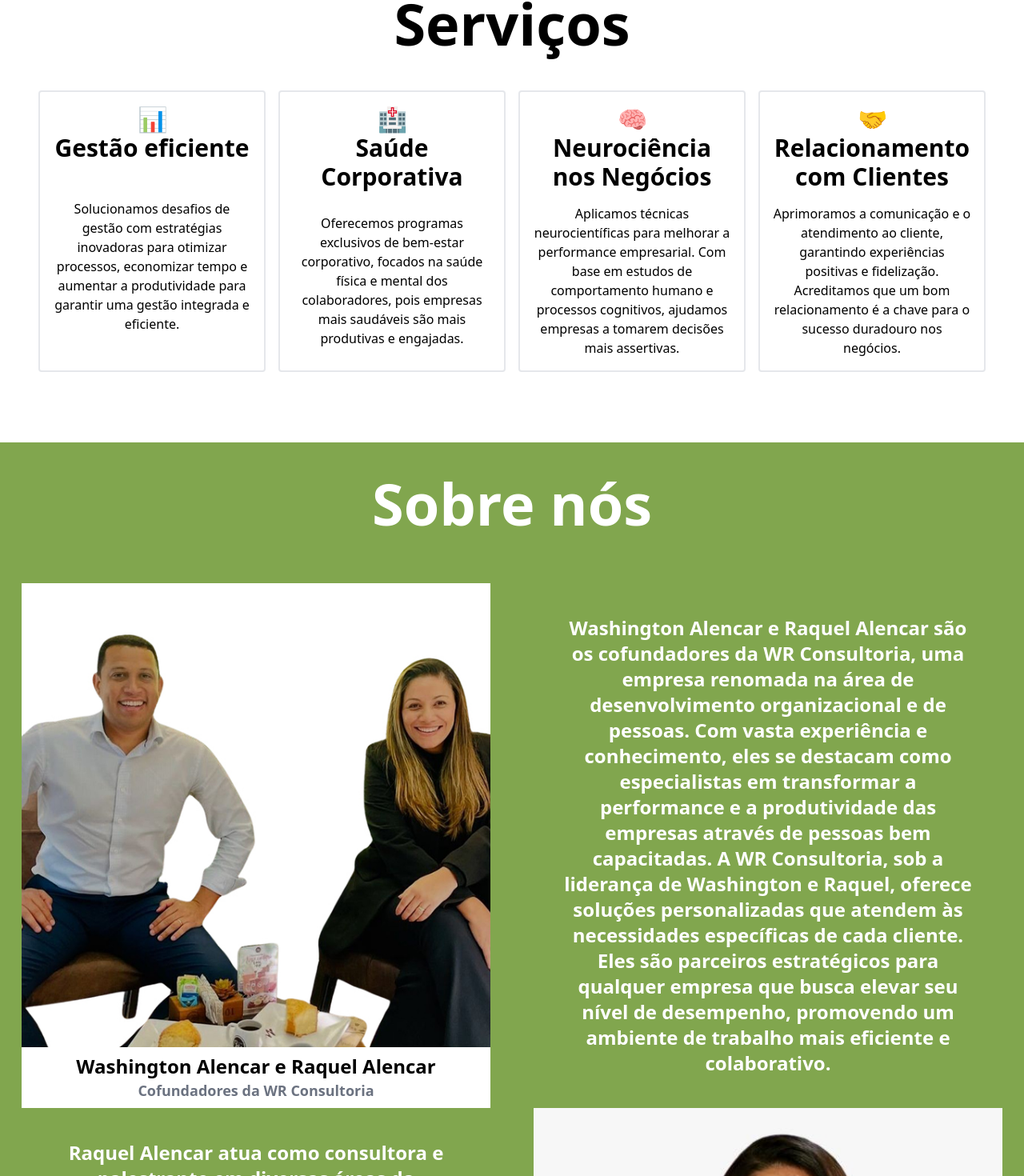
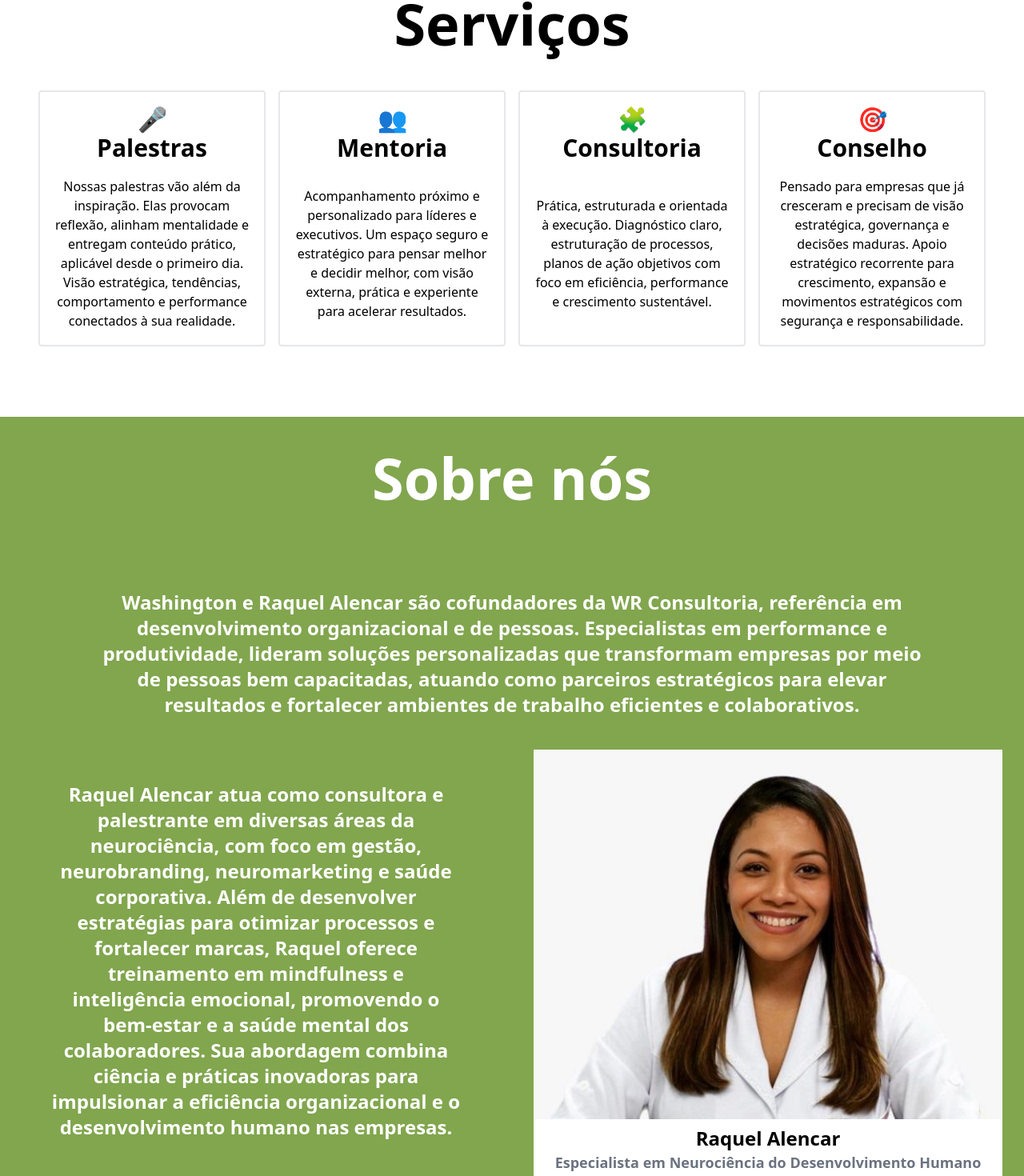
Before and after one commit to RuanEmanuell/wr-consultoria, a Next.js app: page / in a window 1280 px wide. Shown: the part 1031-2501 px from the top of the page at 80% size. Built offline with nearby package versions, Linux system fonts and the light colour scheme.

Commit message:
feat: changing some minor things requested by client

```diff
--- a/app/page.tsx
+++ b/app/page.tsx
@@ -87,7 +87,7 @@
                     width={10000}
                     height={10000}
                   />
-                  <h2 className="text-center text-white text-2xl lg:text-xl xl:text-2xl 2xl:text-3xl font-bold py-2 mx-10">Somos uma empresa dedicada a trazer inovação e eficiência para o seu negócio. Nossa missão é ajudar empresas a alcançarem o máximo de produtividade, bem-estar e desempenho com soluções personalizadas e focadas nos resultados. Melhore os resultados da sua empresa agora, de onde você estiver. </h2>
+                  <h2 className="text-center text-white text-2xl lg:text-xl xl:text-2xl 2xl:text-3xl font-bold py-2 mx-10">Somos uma empresa que acredita que bons resultados começam com pessoas bem direcionadas e processos inteligentes. Ajudamos empresas a trabalhar melhor, com mais produtividade, bem-estar e eficiência, por meio de soluções personalizadas e focadas no que realmente importa: resultado.</h2>
                   <a className="bg-white rounded-full w-3/4 md:w-96 h-32 mx-auto mt-4 bg-[#81a64e] flex justify-center items-center cursor-pointer text-2xl xl:text-3xl text-[#81a64e] font-bold text-center  hover:bg-gray-600 hover:text-white transition-all" href="https://wa.me/551533185825?text=Quero%20saber%20mais%20sobre%20como%20a%20WR%20Consultoria%20pode%20me%20ajudar!" target="_blank">
                     <h4 className="mx-auto px-5">Agende já sua reunião e conheça a WR</h4>
                   </a>
@@ -95,7 +95,7 @@
                 <Image
                   src="/smartphone.png"
                   className="w-128 md:w-144 mx-auto"
-                  alt="Logo"
+                  alt="Foto de um mão segurando um celular"
                   width={10000}
                   height={10000}
                 />
@@ -106,53 +106,33 @@
             <h1 className="text-center text-5xl md:text-7xl font-bold py-10">Serviços</h1>
             <div className="grid grid-cols-2 xl:grid-cols-4 pb-20 mx-2 md:mx-10 2xl:mx-auto max-w-9xl mx-auto">
               <section className="border-2 rounded min-h-80 p-4 m-2 flex flex-col align-center">
-                <h4 className="font-semibold text-xl lg:text-3xl text-center">📊</h4>
-                <h4 className="font-semibold text-xl lg:text-3xl text-center mb-4">Gestão eficiente</h4>
-                <p className="my-auto text-center">Solucionamos desafios de gestão com estratégias inovadoras para otimizar processos, economizar tempo e aumentar a produtividade para garantir uma gestão integrada e eficiente.</p>
+                <h4 className="font-semibold text-xl lg:text-3xl text-center">🎤</h4>
+                <h4 className="font-semibold text-xl lg:text-3xl text-center mb-4">Palestras</h4>
+                <p className="my-auto text-center">Nossas palestras vão além da inspiração. Elas provocam reflexão, alinham mentalidade e entregam conteúdo prático, aplicável desde o primeiro dia. Visão estratégica, tendências, comportamento e performance conectados à sua realidade.</p>
               </section>
               <section className="border-2 rounded min-h-80 p-4 m-2 flex flex-col align-center">
-                <h4 className="font-semibold text-xl lg:text-3xl text-center">🏥</h4>
-                <h4 className="font-semibold text-xl lg:text-3xl text-center mb-4">Saúde Corporativa</h4>
-                <p className="my-auto text-center">Oferecemos programas exclusivos de bem-estar corporativo, focados na saúde física e mental dos colaboradores, pois empresas mais saudáveis são mais produtivas e engajadas.</p>
+                <h4 className="font-semibold text-xl lg:text-3xl text-center">👥</h4>
+                <h4 className="font-semibold text-xl lg:text-3xl text-center mb-4">Mentoria</h4>
+                <p className="my-auto text-center">Acompanhamento próximo e personalizado para líderes e executivos. Um espaço seguro e estratégico para pensar melhor e decidir melhor, com visão externa, prática e experiente para acelerar resultados.</p>
               </section>
               <section className="border-2 rounded min-h-80 p-4 m-2 flex flex-col align-center">
-                <h4 className="font-semibold text-xl lg:text-3xl text-center">🧠</h4>
-                <h4 className="font-semibold text-xl lg:text-3xl text-center mb-4">Neurociência nos Negócios</h4>
-                <p className="my-auto text-center">Aplicamos técnicas neurocientíficas para melhorar a performance empresarial. Com base em estudos de comportamento humano e processos cognitivos, ajudamos empresas a tomarem decisões mais assertivas.</p>
+                <h4 className="font-semibold text-xl lg:text-3xl text-center">🧩</h4>
+                <h4 className="font-semibold text-xl lg:text-3xl text-center mb-4">Consultoria</h4>
+                <p className="my-auto text-center">Prática, estruturada e orientada à execução. Diagnóstico claro, estruturação de processos, planos de ação objetivos com foco em eficiência, performance e crescimento sustentável.</p>
               </section>
               <section className="border-2 rounded min-h-80 p-4 m-2 flex flex-col align-center">
-                <h4 className="font-semibold text-xl lg:text-3xl text-center">🤝</h4>
-                <h4 className="font-semibold text-xl lg:text-3xl text-center mb-4">Relacionamento com Clientes</h4>
-                <p className="my-auto text-center">Aprimoramos a comunicação e o atendimento ao cliente, garantindo experiências positivas e fidelização. Acreditamos que um bom relacionamento é a chave para o sucesso duradouro nos negócios.</p>
+                <h4 className="font-semibold text-xl lg:text-3xl text-center">🎯</h4>
+                <h4 className="font-semibold text-xl lg:text-3xl text-center mb-4">Conselho</h4>
+                <p className="my-auto text-center">Pensado para empresas que já cresceram e precisam de visão estratégica, governança e decisões maduras. Apoio estratégico recorrente para crescimento, expansão e movimentos estratégicos com segurança e responsabilidade.</p>
               </section>
             </div>
           </div>
           <div className="h-fit w-full bg-[#81a64e] pb-4 xl:pb-10" id="screen-2">
             <div className="max-w-7xl mx-auto">
               <h1 className="text-center text-white text-5xl md:text-7xl font-bold py-10 mb-6">Sobre nós</h1>
-              <div className="flex flex-col lg:grid lg:grid-cols-2 mb-6 lg:mb-0">
-                <div className="flex flex-col">
-                  <div className="flex flex-col rounded w-4/5 h-72 sm:w-96 md:h-full lg:w-11/12 my-auto mx-auto relative">
-                    <Image
-                      src="/washington_e_raquel.jpeg"
-                      className="w-full h-full mx-auto object-cover"
-                      alt="Logo"
-                      width={10000}
-                      height={10000}
-                    />
-                    <section className="flex flex-col bg-white w-full xl:w-full mx-auto pb-2">
-                      <figcaption className="text-center font-semibold text-2xl mt-2">
-                        Washington Alencar e Raquel Alencar
-                      </figcaption>
-                      <figcaption className="text-center text-gray-500 font-semibold text-lg mx-2">
-                        Cofundadores da WR Consultoria
-                      </figcaption>
-                    </section>
-                  </div>
-                </div>
+              <div className="flex flex-col mb-6 lg:mb-0">
                 <div className="mx-auto">
-                  <h2 className="text-center text-white text-xl xl:text-2xl font-bold py-5 lg:py-10 mx-10 lg:mx-auto lg:w-4/5 mt-24 md:mt-0">Washington Alencar e Raquel Alencar são os cofundadores da WR Consultoria, uma empresa renomada na área de desenvolvimento organizacional e de pessoas. Com vasta experiência e conhecimento, eles se destacam como especialistas em transformar a performance e a produtividade das empresas através de pessoas bem capacitadas.
-                    A WR Consultoria, sob a liderança de Washington e Raquel, oferece soluções personalizadas que atendem às necessidades específicas de cada cliente. Eles são parceiros estratégicos para qualquer empresa que busca elevar seu nível de desempenho, promovendo um ambiente de trabalho mais eficiente e colaborativo.</h2>
+                  <h2 className="text-center text-white text-xl xl:text-2xl font-bold py-5 lg:py-10 mx-10 lg:mx-auto lg:w-4/5">Washington e Raquel Alencar são cofundadores da WR Consultoria, referência em desenvolvimento organizacional e de pessoas. Especialistas em performance e produtividade, lideram soluções personalizadas que transformam empresas por meio de pessoas bem capacitadas, atuando como parceiros estratégicos para elevar resultados e fortalecer ambientes de trabalho eficientes e colaborativos.</h2>
                 </div>
               </div>
               <div className="flex flex-col-reverse lg:grid lg:grid-cols-2 mb-6 lg:mb-0">
@@ -164,7 +144,7 @@
                     <Image
                       src="/raquel.jpeg"
                       className="w-full h-full mx-auto object-cover"
-                      alt="Logo"
+                      alt="Foto da Raquel Alencar"
                       width={10000}
                       height={10000}
                     />
@@ -181,7 +161,7 @@
                     <Image
                       src="/washington.jpeg"
                       className="w-full h-full mx-auto object-cover"
-                      alt="Logo"
+                      alt="Foto do Washington Alencar"
                       width={10000}
                       height={10000}
                     />
@@ -196,7 +176,7 @@
                   </div>
                 </div>
                 <div className="mx-auto">
-                  <h2 className="text-center text-white text-xl xl:text-2xl font-bold py-5 lg:py-10 mx-10 lg:mx-auto lg:w-4/5 mt-24 lg:mt-0">Washington Alencar atua como consultor e palestrante com mais de 12 anos de experiência liderando equipes e conduzindo treinamentos. Especialista em gestão de pessoas, liderança e alta performance, sua trajetória é marcada por um compromisso contínuo com o desenvolvimento humano e organizacional. Washington capacita profissionais para alcançar seu máximo potencial, e entre suas experiências, destaca-se o curso “Space Experience” na NASA, focado em estratégias disruptivas e aprendizagem ativa.</h2>
+                  <h2 className="text-center text-white text-xl xl:text-2xl font-bold py-5 lg:py-10 mx-10 lg:mx-auto lg:w-4/5 mt-24 lg:mt-0">Washington Alencar atua como consultor e palestrante com mais de 15 anos de experiência liderando equipes e conduzindo treinamentos. Mestre em Educação, é Especialista em gestão de pessoas, liderança e alta performance. Sua trajetória é marcada por um compromisso contínuo com o desenvolvimento humano e organizacional. Washington capacita profissionais para alcançar seu máximo potencial, e entre suas experiências, destaca-se o curso "Space Experience" na NASA, focado em estratégias disruptivas e aprendizagem ativa.</h2>
                 </div>
               </div>
             </div>
@@ -209,7 +189,7 @@
                 <Image
                   src="/whatsapp.png"
                   className="w-16 h-16 ml-4"
-                  alt="Logo"
+                  alt="Whatsapp"
                   width={10000}
                   height={10000}
                 />
@@ -222,7 +202,7 @@
                 <Image
                   src="/instagram.png"
                   className="w-16 h-16 ml-4"
-                  alt="Logo"
+                  alt="Instagram"
                   width={10000}
                   height={10000}
                 />
@@ -235,7 +215,7 @@
                 <Image
                   src="/email.png"
                   className="w-16 h-12 ml-4"
-                  alt="Logo"
+                  alt="Email"
                   width={10000}
                   height={10000}
                 />
@@ -254,7 +234,7 @@
                   <Image
                     src="/educacao-adventista.png"
                     className="w-2/3 h-full"
-                    alt="Logo"
+                    alt="Logo da Educação Adventista"
                     width={10000}
                     height={10000}
                   />
@@ -263,7 +243,7 @@
                   <Image
                     src="/international-school.png"
                     className="w-2/3 h-full"
-                    alt="Logo"
+                    alt="Logo da International School"
                     width={10000}
                     height={10000}
                   />
@@ -272,7 +252,7 @@
                   <Image
                     src="/viaje-brazil.png"
                     className="w-2/3 h-full"
-                    alt="Logo"
+                    alt="Logo da Viaje Brazil"
                     width={10000}
                     height={10000}
                   />
```
